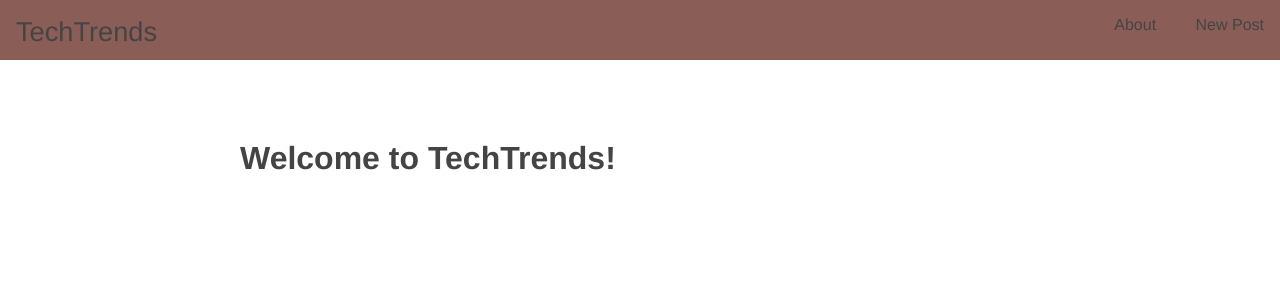
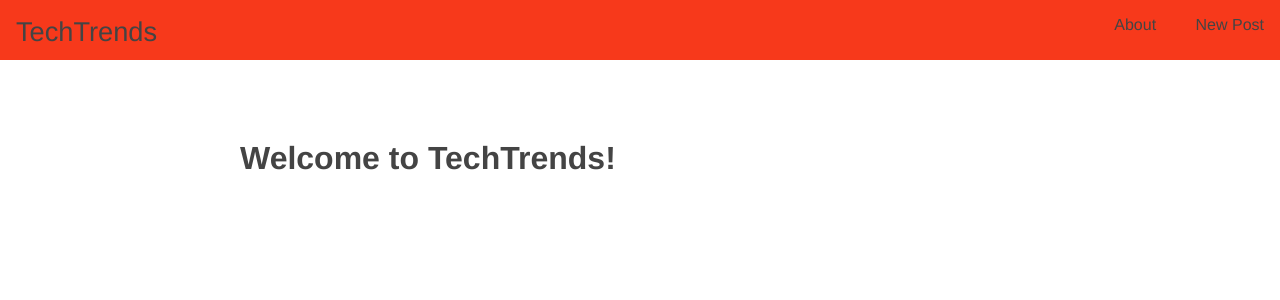
Before and after one commit to binayokbhowmikxp/techtrends, a Flask app: page / in a window 1280 px wide. Shown: the top 300 px of the page. Run offline with Flask 2, Linux system fonts and the light colour scheme; data that the repository does not hold is empty.

Commit message:
Update main.css

```diff
--- a/static/css/main.css
+++ b/static/css/main.css
@@ -10,7 +10,7 @@ body {
  */
 
 header {
-  background-color: #8a5e57;
+  background-color: #f7391b;
   height: 60px;
   width: 100%;
   margin-bottom: 10px;
```
